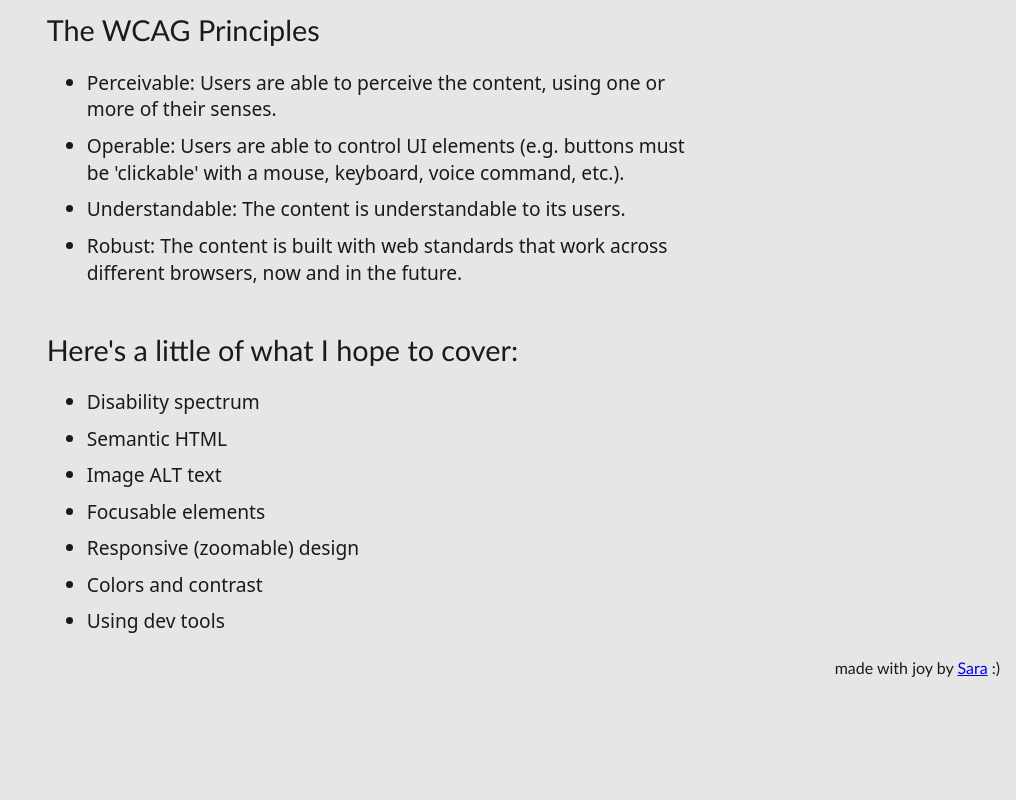
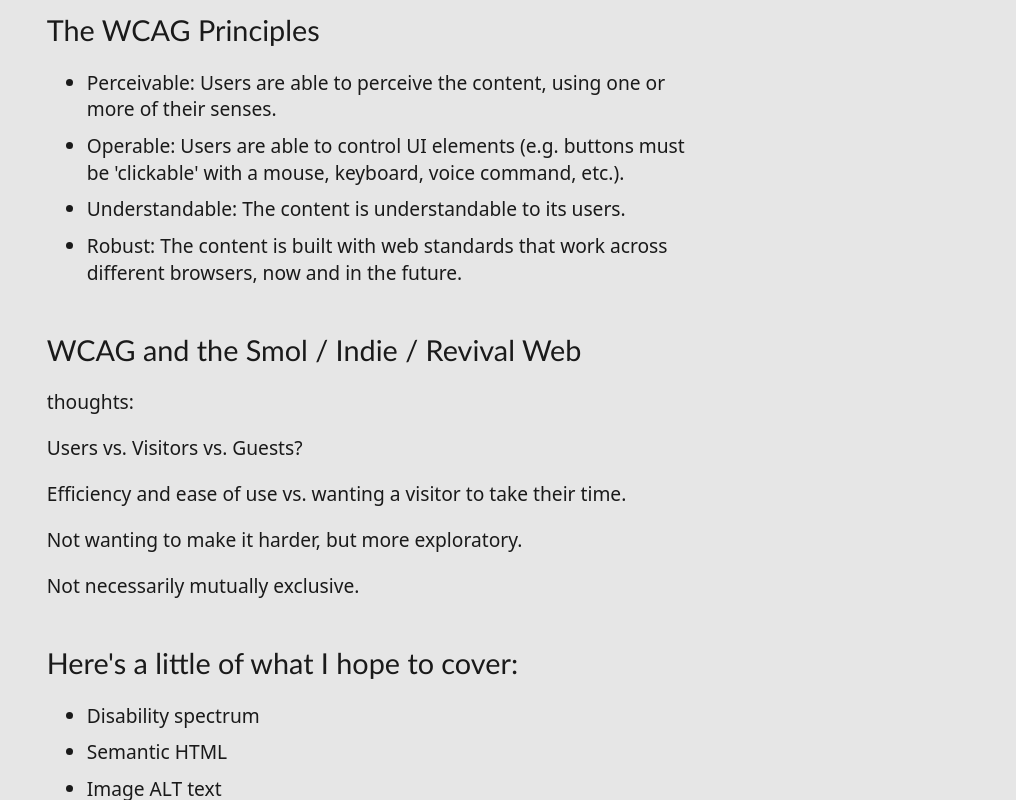
Before and after one commit to sarajw/whimsica11y, an Eleventy site: page index.md in a window 1280 px wide. Shown: the part 497-1297 px from the top of the page, without its empty margins (264-1280 px from the left). Before the commit the page ends 1186 px from the top, so only its background shows below. Built offline with nearby package versions, Linux system fonts and the light colour scheme; Eleventy itself is replaced by a stand-in of ours; files that its build step writes are made by us from their sources.

Commit message:
Update index.md

```diff
--- a/index.md
+++ b/index.md
@@ -18,6 +18,18 @@
 - **Understandable**: The content is understandable to its users.
 - **Robust**: The content is built with web standards that work across different browsers, now and in the future.
 
+## WCAG and the Smol / Indie / Revival Web
+
+thoughts:
+
+Users vs. Visitors vs. Guests?
+
+Efficiency and ease of use vs. wanting a visitor to take their time.
+
+Not wanting to make it harder, but more exploratory.
+
+Not necessarily mutually exclusive.
+
 ## Here's a little of what I hope to cover:
 - Disability spectrum
 - Semantic HTML
```
